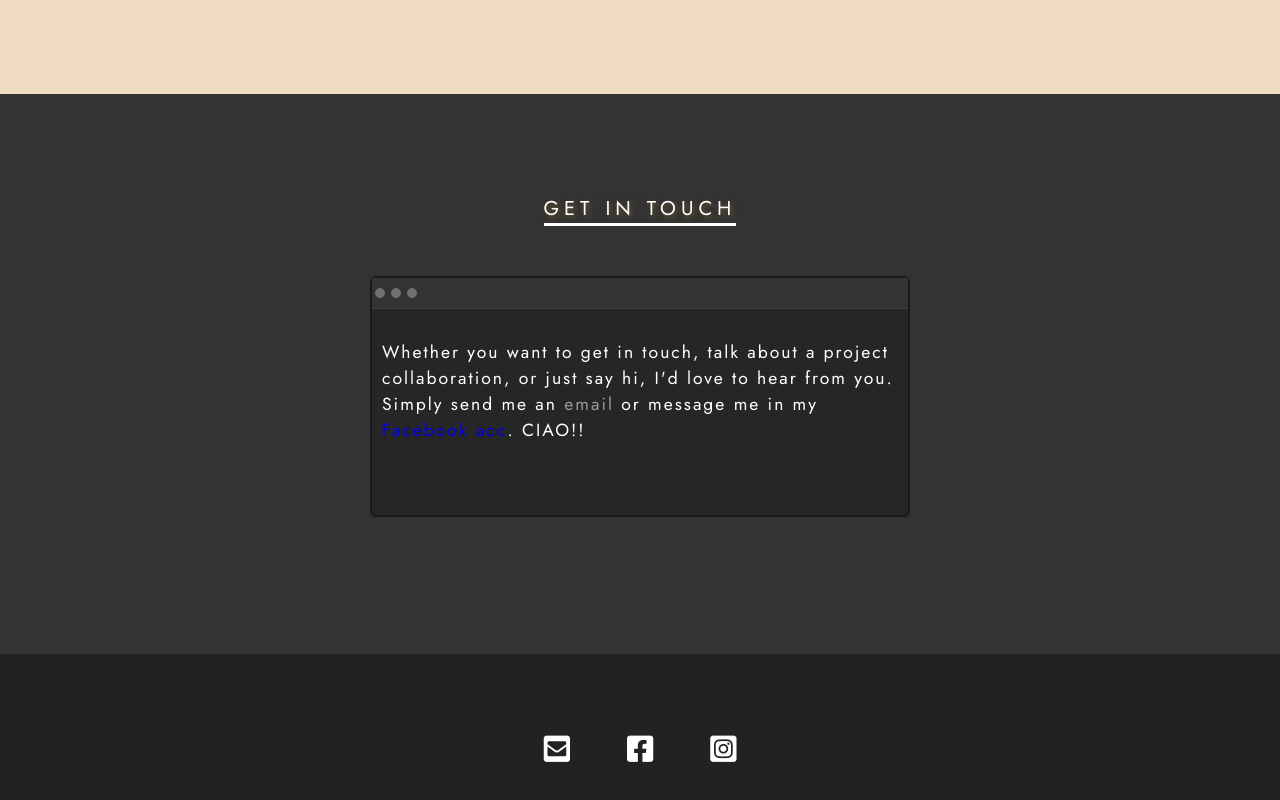
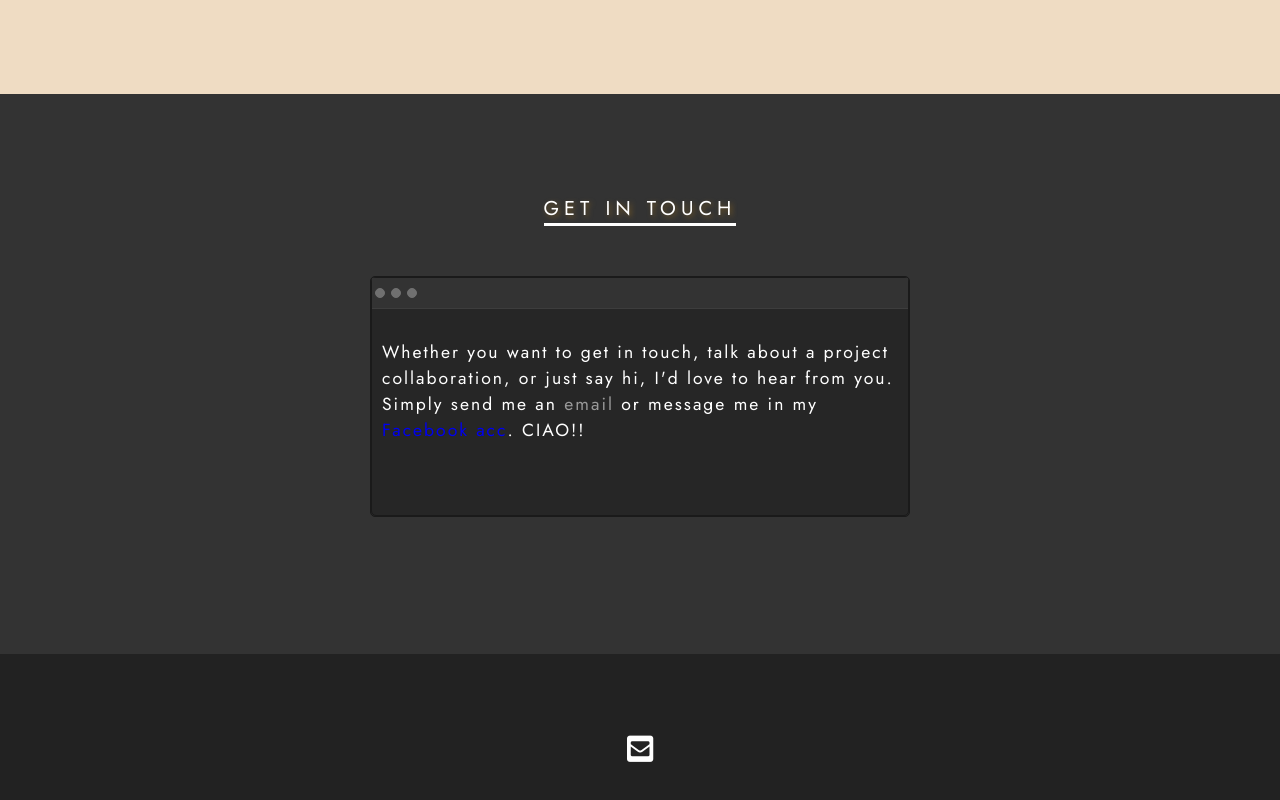
Before and after one commit to rnshnn/Portfolio, a plain HTML site: page index.html in a window 1280 px wide. Shown: the part 3181-3981 px from the top of the page. Drawn offline with Linux system fonts and the light colour scheme.

Commit message:
index.html

```diff
--- a/index.html
+++ b/index.html
@@ -158,12 +158,6 @@
           <a href="mailto:shianesangbaan@gmail.com" class="social-media-link">
           <i class="fa fa-envelope-square"></i>
           </a>
-          <a href="https://www.facebook.com" class="social-media-link">
-            <i class="fab fa-facebook-square"></i>
-          </a>
-          <a href="https://www.instagram.com" class="social-media-link">
-            <i class="fab fa-instagram-square"></i>
-          </a>
         </div>
       </footer>
     </div>
```
